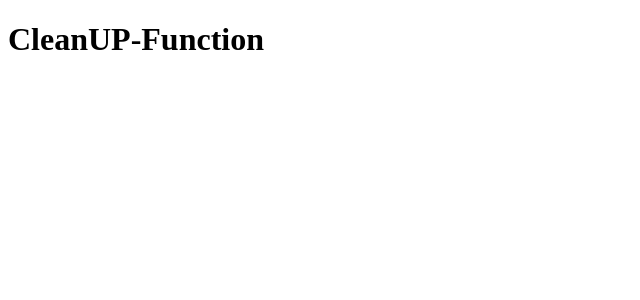
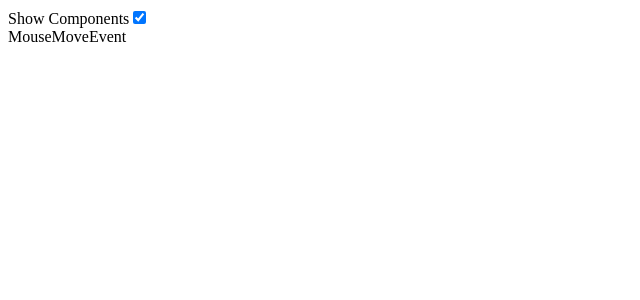
Before and after one commit to Tausifqureshi/React_Revision, a React (Vite) app: page / in a window 1280 px wide. Shown: the top 300 px of the page, without its empty margins (0-640 px from the left). Built offline with nearby package versions, Linux system fonts and the light colour scheme.

Commit message:
UseEffect

```diff
--- a/src/App.jsx
+++ b/src/App.jsx
@@ -21,7 +21,7 @@ export default function App() {
   const lastName = (name) => name.toUpperCase(); //function ko bhi render kar sakte hai JSX me niche.
   let firstName = "Tausif";
   return (
-    <>
+    <div>
       {/* <h1 className="container dymy"> Hello {firstName} </h1>
       <h1> Hello {lastName("Quraishi")} </h1> */}
 
@@ -68,6 +68,6 @@ export default function App() {
 
 
 
-    </>
+    </div>
   );
 }
--- a/src/main.jsx
+++ b/src/main.jsx
@@ -5,11 +5,11 @@ import App from "./App";
 
 const root = ReactDOM.createRoot(document.getElementById("root"));
 root.render(
-  <React.StrictMode>
+  // <React.StrictMode>
   <>
     <App />
 
   </>
 
-  </React.StrictMode> //duble suggestion ata hai is se console pe.
+  // {/* </React.StrictMode> //duble suggestion ata hai is se console pe. */}
 );
--- a/src/useEffect Hook/CleanUP.jsx
+++ b/src/useEffect Hook/CleanUP.jsx
@@ -1,12 +1,35 @@
-import React from 'react'
+// ========================================= Cleanup Function Kya Hai ============================================ //
+// ChatGPT Se Liya Hua Syntex ---> Cleanup Function Kya Hai.
+// Jab hum useEffect ke andar koi side effect create karte hain (jaise event listeners, API subscriptions, ya timers), toh unhe properly clean-up karna zaroori hota hai jab component unmount ho ya dependencies change ho jaayein. Agar cleanup na kiya jaye, toh memory leaks ya unexpected behavior ho sakta hai.
+
+// Cleanup function useEffect ke andar return kiya jaata hai. Yeh function tab trigger hota hai jab:
+// 1. Component unmount hota hai.
+// 2. Dependency array mein listed values change hoti hain (agar koi dependencies di gayi hain).
+
+import React, { useEffect, useState } from "react";
+import PreviousState from "../useState Hook/PreviousState";
 
 function CleanUP() {
+  console.log("Component renders");
+  const [conter, setCounter] = useState(0);
+
+  useEffect(() => {
+    console.log("Call useEffect Function");
+
+    return function () {
+      //return cleanup function yaha se.ye function jab call hota hai jab component unmount hota hai unmount means screen se hide hona.
+
+      console.log("Clean UP Function Called");
+    };
+  }, []);
+
   return (
     <div>
-    <h1>CleanUP-Function</h1>
-
+      <h1>counter {conter}</h1>
+      <button
+      onClick={() => { setCounter((PreviousState) => PreviousState + 1); }} > Click Counter </button>
     </div>
-  )
+  );
 }
 
-export default CleanUP
+export default CleanUP;
--- /dev/null
+++ b/src/useEffect Hook/MouseMoveEvent.jsx
@@ -0,0 +1,9 @@
+import React from 'react'
+
+function MouseMoveEvent() {
+  return (
+    <div>MouseMoveEvent</div>
+  )
+}
+
+export default MouseMoveEvent
--- a/src/useEffect Hook/UseEffect.jsx
+++ b/src/useEffect Hook/UseEffect.jsx
@@ -1,16 +1,30 @@
 // useEffect ka use API se data fetch karne ya eventListener add karne ke liye bhi useEffect ka use karna padta hai. ya koi sideEffect parform karne ke liye bhi useEffect ka use karte hai.
 
-import React from 'react'
-import ApiComponent from './ApiComponent'
-import CleanUP from './CleanUP'
+import React, {useState} from 'react';
+import ApiComponent from './ApiComponent';
+import CleanUP from './CleanUP';
+import PreviousState from '../useState Hook/PreviousState';
+import MouseMoveEvent from './MouseMoveEvent';
 
 function UseEffect() {
+  const[showcomponents,setShowComponents] = useState(true);
+  const handleToggle = () => {
+    // setShowComponents(!showcomponents ); //true tu false kar re ga ! not oparetor false ko ture ulta work karta hai.
+    setShowComponents((PreviousState)=> !PreviousState );  //aisa bhi kar sakte hai.
+  };
 
   return (
-    <>
+    <div>
+    <label htmlFor="showcomponents">Show Components</label>
+    <input type="checkbox" name="showcomponents" id="showcomponents" checked={showcomponents} onChange={handleToggle}/>
     {/* <ApiComponent /> */}
-    <CleanUP/>
-    </>
+   {/* {showcomponents && <CleanUP />} */}
+   {/* ShowComponents true hoga tohi cleanup function show hoga warna nhi */}
+
+   {showcomponents &&  <MouseMoveEvent/>}
+   {/* Same kam ek hi sate use kar ke MouseMoveEvent ke sath use */}
+
+    </div>
   )
 }
 
```
